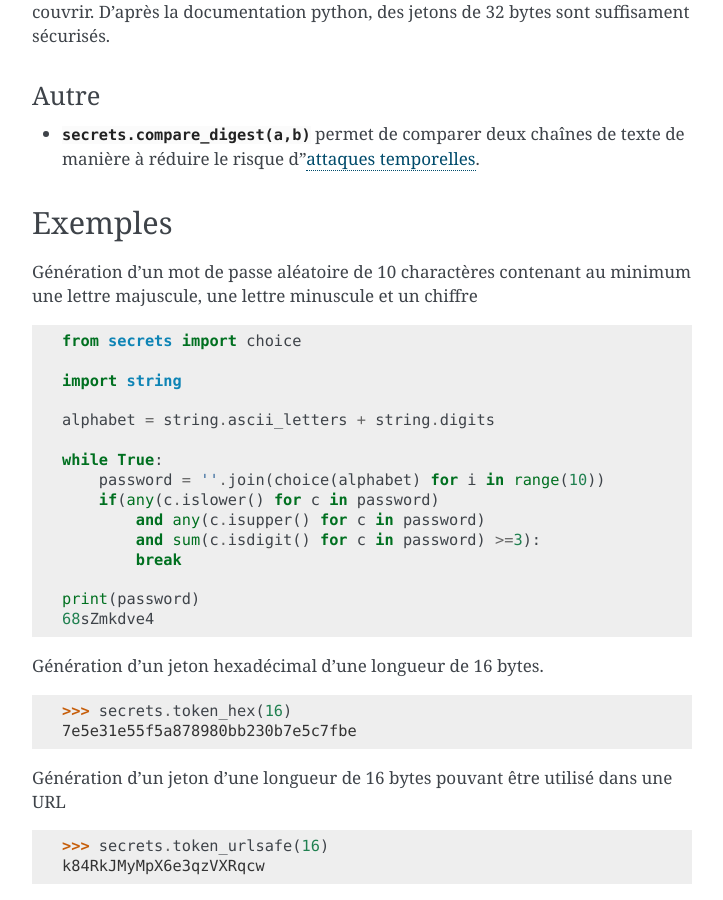
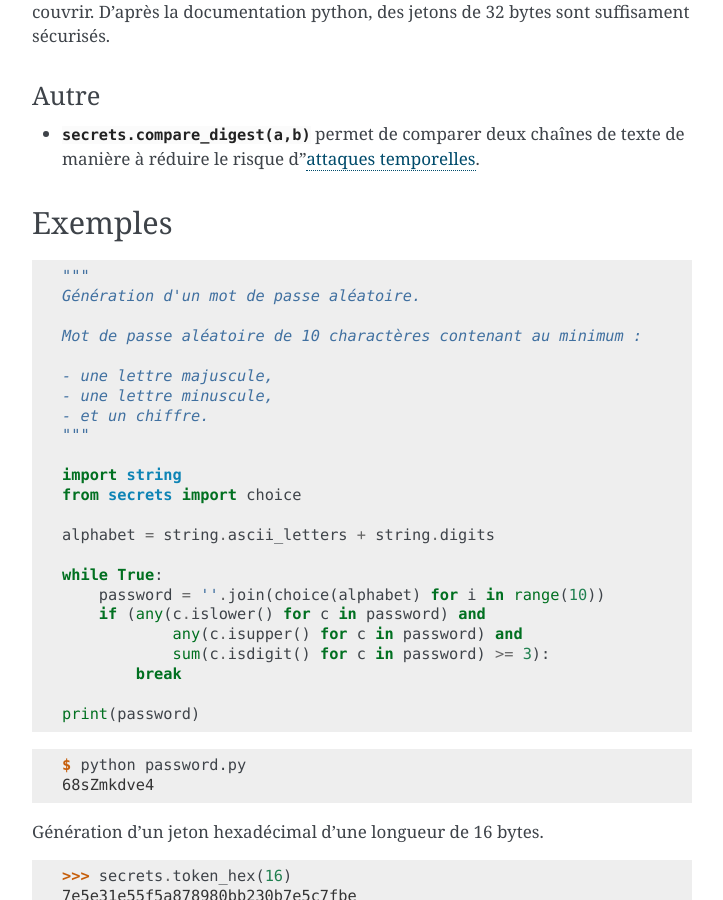
Before and after one commit to HE-Arc/livre-python, a Sphinx documentation site: the page built from source/secrets/index.rst, in a window 1280 px wide and 900 px high, scrolled down 1342 px. Shown: the whole window, without its empty margins (388-1111 px from the left). Built offline with Sphinx 7.4.7, drawn with Linux system fonts in a browser that asks for light colours; some of the changed lines change nothing that is shown.

Commit message:
Fichier externe pour l'exemple secrets.
Signed-off-by: Yoan Blanc <yoan@dosimple.ch>

```diff
--- /dev/null
+++ b/source/secrets/examples/password.py
@@ -0,0 +1,23 @@
+"""
+Génération d'un mot de passe aléatoire.
+
+Mot de passe aléatoire de 10 charactères contenant au minimum :
+
+- une lettre majuscule,
+- une lettre minuscule,
+- et un chiffre.
+"""
+
+import string
+from secrets import choice
+
+alphabet = string.ascii_letters + string.digits
+
+while True:
+    password = ''.join(choice(alphabet) for i in range(10))
+    if (any(c.islower() for c in password) and
+            any(c.isupper() for c in password) and
+            sum(c.isdigit() for c in password) >= 3):
+        break
+
+print(password)
--- a/source/secrets/index.rst
+++ b/source/secrets/index.rst
@@ -24,7 +24,7 @@ Nombres aléatoires
 Ce module donne accès à la source d'aléatoire la plus sécurisée que votre système d'exploitation fournit.
 
 - Classe :py:class:`secrets.SystemRandom` permet de générer des nombres aléatoires, voir :py:class:`random.SystemRandom` pour plus de détails
-- :py:func:`secrets.choice(sequence) <secrets.choice()>` retourne un élément aléatoire à partir de *sequence*
+- :py:func:`secrets.choice(sequence) <secrets.choice()>` retourne un élément aléatoire à partir de *séquence*
 - :py:func:`secrets.randbelow(i) <secrets.randbelow()>` retourne un nombre entier aléatoire entre zéro et *i*
 - :py:func:`secrets.randbits(j) <secrets.randbits()>` retourne un nombre entier aléatoire composé de *j* bits
 
@@ -48,24 +48,12 @@ Autre
 
 Exemples
 --------
-Génération d'un mot de passe aléatoire de 10 charactères contenant au minimum une lettre majuscule, une lettre minuscule et un chiffre
 
-.. code-block:: python
+.. literalinclude:: ./examples/password.py
 
-    from secrets import choice
+.. code-block:: console
 
-    import string
-
-    alphabet = string.ascii_letters + string.digits
-
-    while True:
-        password = ''.join(choice(alphabet) for i in range(10))
-        if(any(c.islower() for c in password)
-            and any(c.isupper() for c in password)
-            and sum(c.isdigit() for c in password) >=3):
-            break
-
-    print(password)
+    $ python password.py
     68sZmkdve4
 
 Génération d'un jeton hexadécimal d'une longueur de 16 bytes.
```
Also changed, not shown: 1 other file.
